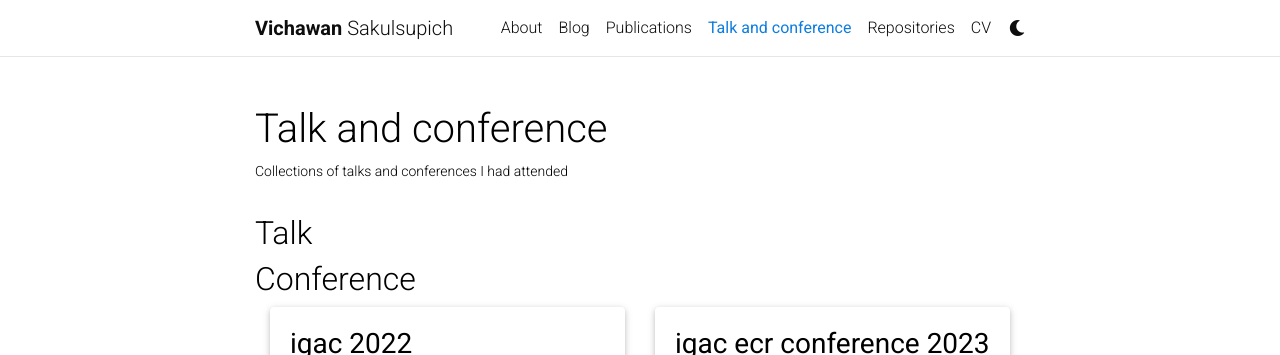
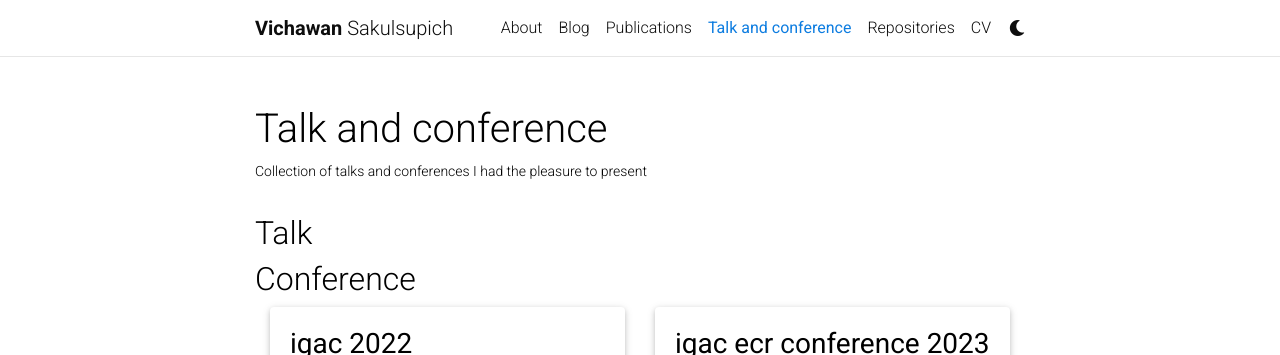
Before and after one commit to vichawans/vichawans.github.io, a Jekyll site: the page built from _pages/talks.md, in a window 1280 px wide. Shown: the top 355 px of the page. Built offline with Jekyll 4.4.1, drawn with Linux system fonts in a browser that asks for light colours; comment, search, counter and statistics services are not loaded; a style sheet for code colours, icons or effects is not loaded.

Commit message:
Update talks.md

```diff
--- a/_pages/talks.md
+++ b/_pages/talks.md
@@ -2,7 +2,7 @@
 layout: page
 title: Talk and conference
 permalink: /talks/
-description: Collections of talks and conferences I had attended
+description: Collection of talks and conferences I had the pleasure to present
 nav: true
 nav_order: 2
 display_categories: [Talk, Conference]
```
